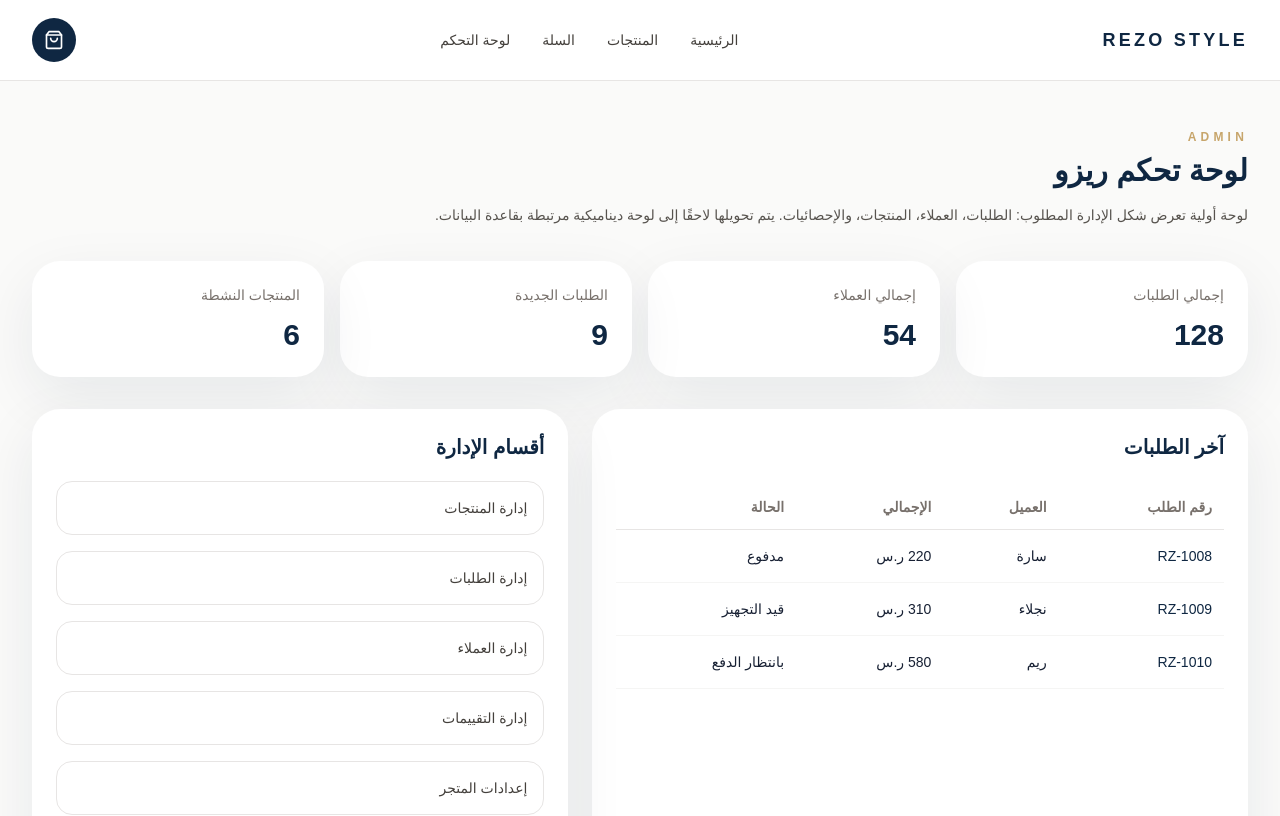
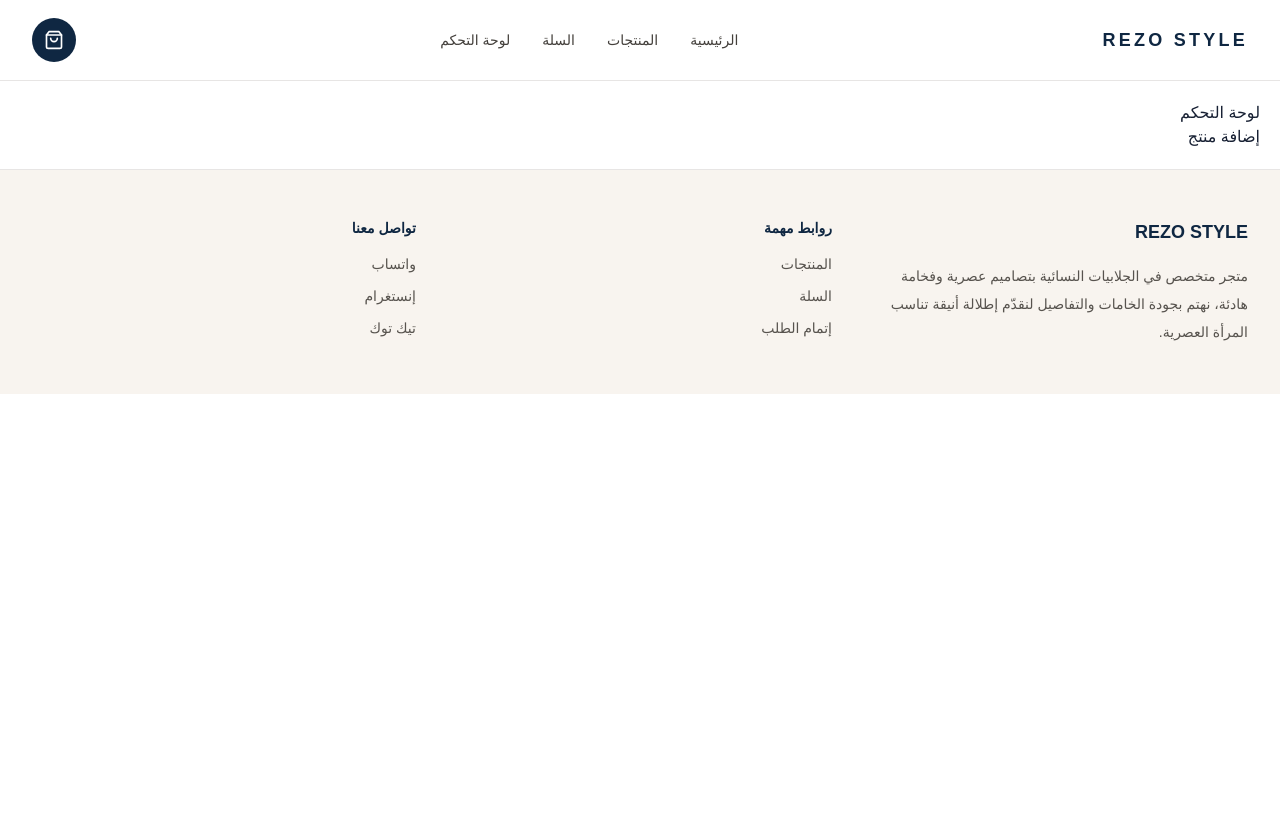
Before and after one commit to abdulaziz12030/rezo-store, a Next.js app: page /admin in a window 1280 px wide. Shown: the top 816 px of the page. Built offline with nearby package versions, Linux system fonts and the light colour scheme.

Commit message:
Add files via upload

```diff
--- a/src/app/admin/page.tsx
+++ b/src/app/admin/page.tsx
@@ -1,76 +1,9 @@
-const metrics = [
-  { label: 'إجمالي الطلبات', value: '128' },
-  { label: 'إجمالي العملاء', value: '54' },
-  { label: 'الطلبات الجديدة', value: '9' },
-  { label: 'المنتجات النشطة', value: '6' }
-]
 
-const orders = [
-  { id: 'RZ-1008', customer: 'سارة', total: '220 ر.س', status: 'مدفوع' },
-  { id: 'RZ-1009', customer: 'نجلاء', total: '310 ر.س', status: 'قيد التجهيز' },
-  { id: 'RZ-1010', customer: 'ريم', total: '580 ر.س', status: 'بانتظار الدفع' }
-]
-
-export default function AdminPage() {
+export default function Admin() {
   return (
-    <main className="bg-stone-50 py-12">
-      <div className="container-shell space-y-8">
-        <div>
-          <p className="text-xs font-semibold tracking-[0.35em] text-brand-gold">ADMIN</p>
-          <h1 className="mt-2 text-3xl font-bold text-brand-navy">لوحة تحكم ريزو</h1>
-          <p className="mt-3 text-sm leading-7 text-stone-600">
-            لوحة أولية تعرض شكل الإدارة المطلوب: الطلبات، العملاء، المنتجات، والإحصائيات. يتم تحويلها لاحقًا إلى لوحة ديناميكية مرتبطة بقاعدة البيانات.
-          </p>
-        </div>
-
-        <div className="grid gap-4 md:grid-cols-2 xl:grid-cols-4">
-          {metrics.map((metric) => (
-            <div key={metric.label} className="rounded-[28px] bg-white p-6 shadow-soft">
-              <div className="text-sm text-stone-500">{metric.label}</div>
-              <div className="mt-3 text-3xl font-bold text-brand-navy">{metric.value}</div>
-            </div>
-          ))}
-        </div>
-
-        <div className="grid gap-6 xl:grid-cols-[1.1fr_0.9fr]">
-          <section className="rounded-[28px] bg-white p-6 shadow-soft">
-            <h2 className="text-xl font-bold text-brand-navy">آخر الطلبات</h2>
-            <div className="mt-6 overflow-x-auto">
-              <table className="w-full min-w-[520px] text-right text-sm">
-                <thead>
-                  <tr className="border-b border-stone-200 text-stone-500">
-                    <th className="px-3 py-3">رقم الطلب</th>
-                    <th className="px-3 py-3">العميل</th>
-                    <th className="px-3 py-3">الإجمالي</th>
-                    <th className="px-3 py-3">الحالة</th>
-                  </tr>
-                </thead>
-                <tbody>
-                  {orders.map((order) => (
-                    <tr key={order.id} className="border-b border-stone-100">
-                      <td className="px-3 py-4 font-medium text-brand-navy">{order.id}</td>
-                      <td className="px-3 py-4">{order.customer}</td>
-                      <td className="px-3 py-4">{order.total}</td>
-                      <td className="px-3 py-4">{order.status}</td>
-                    </tr>
-                  ))}
-                </tbody>
-              </table>
-            </div>
-          </section>
-
-          <section className="rounded-[28px] bg-white p-6 shadow-soft">
-            <h2 className="text-xl font-bold text-brand-navy">أقسام الإدارة</h2>
-            <div className="mt-5 grid gap-4">
-              {['إدارة المنتجات', 'إدارة الطلبات', 'إدارة العملاء', 'إدارة التقييمات', 'إعدادات المتجر', 'ربط الدفع والشحن'].map((item) => (
-                <div key={item} className="rounded-2xl border border-stone-200 p-4 text-sm font-medium text-stone-700">
-                  {item}
-                </div>
-              ))}
-            </div>
-          </section>
-        </div>
-      </div>
-    </main>
+    <div style={{padding:20}}>
+      <h1>لوحة التحكم</h1>
+      <a href="/admin/products/new">إضافة منتج</a>
+    </div>
   )
 }
```
